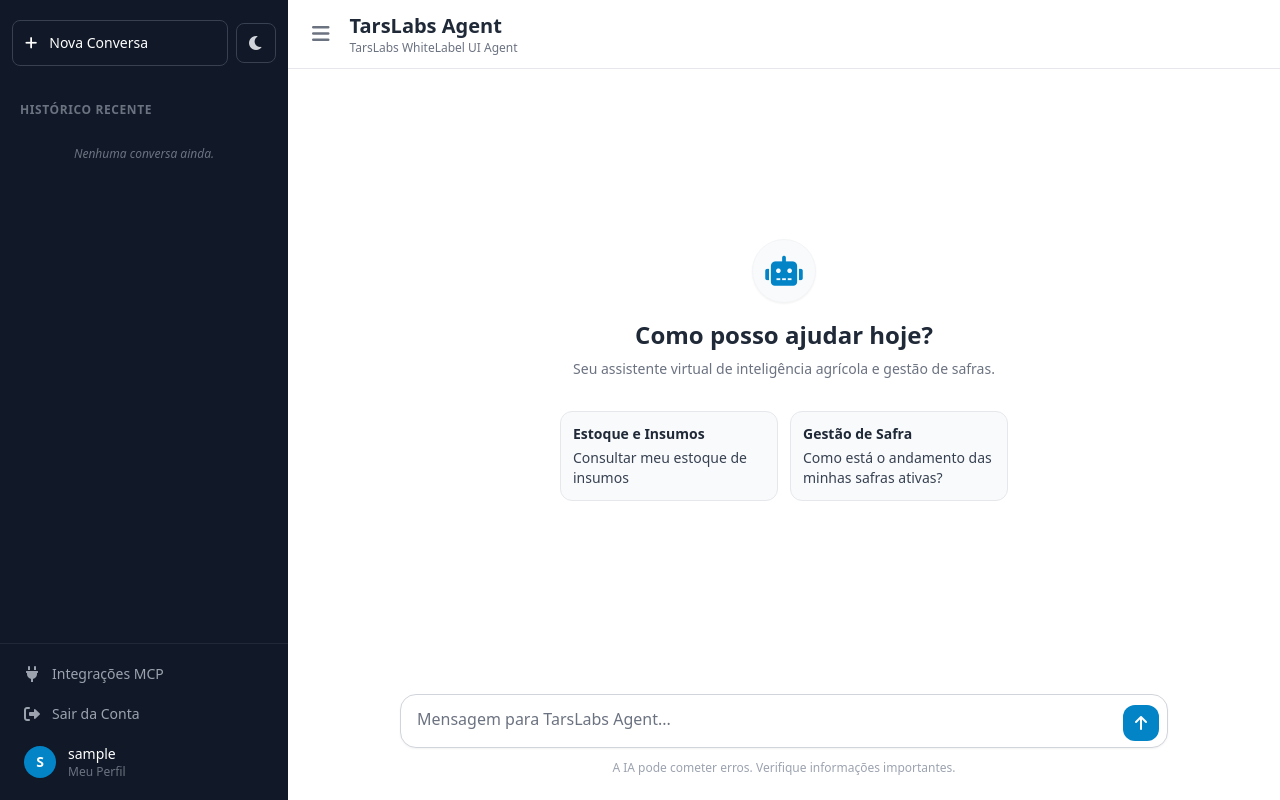
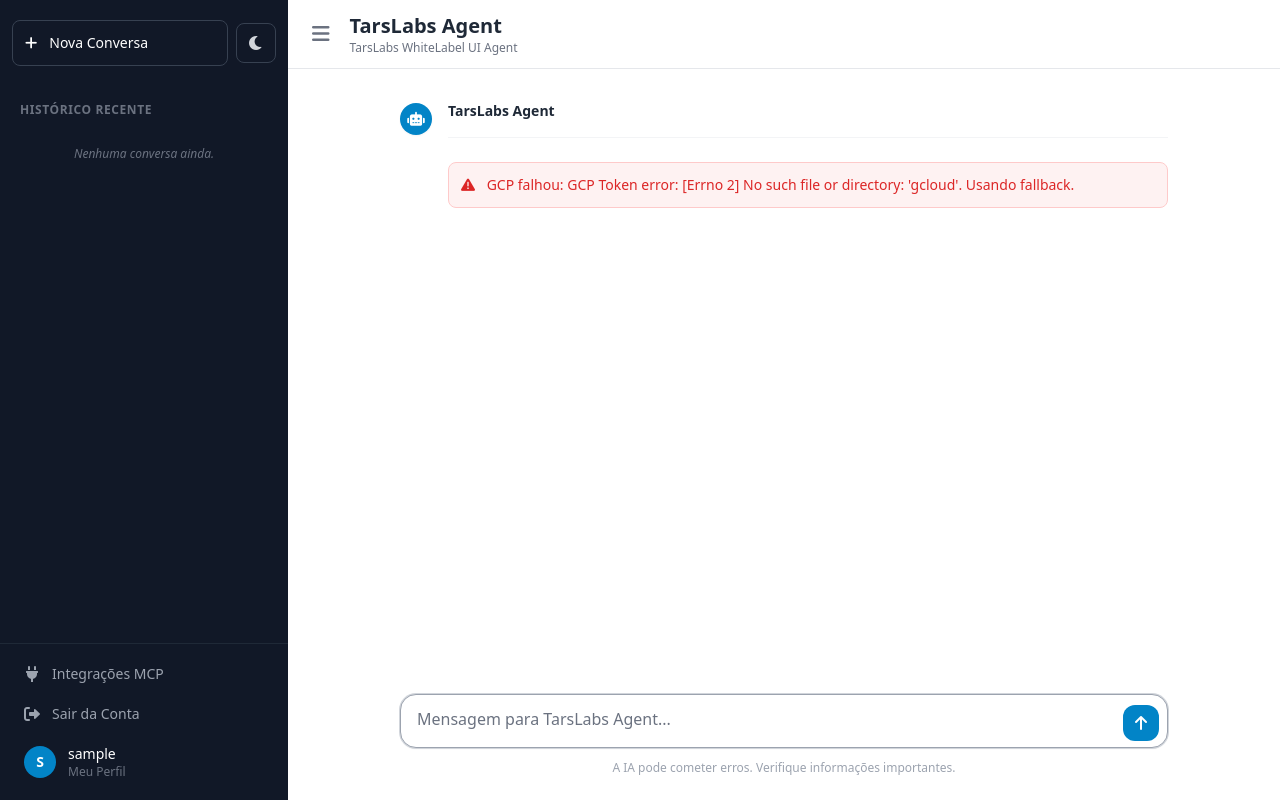
Before and after one commit to G45P4R82/django-ui-chat, a Django app: page / in a window 1280 px wide. Run offline with Django 4.2, Linux system fonts and the light colour scheme; the visitor is signed in with stand-in values (Sample User, id 1); data comes from the database, SQL or seed files in the repository; data that the repository does not hold is empty; some libraries are stand-ins or nearby versions.

Commit message:
feat(proactive): Auto-trigger AI report on new conversations
- Frontend auto-submits '__PROACTIVE_START__' on new empty chats
- Backend intercepts the command and generates an executive status report using active crops tool
- Replaced the welcome screen with an active 'Analyzing farm...' state
- Hide the proactive command bubble from the UI

```diff
--- a/chatbot/templates/chatbot/chatbot.html
+++ b/chatbot/templates/chatbot/chatbot.html
@@ -109,23 +109,12 @@
 
       <!-- Se for um chat novo (sem histórico) -->
       {% if not chats %}
-      <div class="flex flex-col items-center justify-center h-full max-w-md mx-auto text-center animate-fade-in-up">
+      <div class="welcome-screen flex flex-col items-center justify-center h-full max-w-md mx-auto text-center animate-fade-in-up">
         <div class="w-16 h-16 bg-gray-50 dark:bg-gray-700 rounded-full border border-gray-100 dark:border-gray-600 flex items-center justify-center text-brand-600 dark:text-brand-400 text-3xl mb-4 shadow-sm">
-          <i class="fa-solid fa-robot"></i>
+          <i class="fa-solid fa-robot fa-bounce"></i>
         </div>
-        <h3 class="text-2xl font-semibold text-gray-800 dark:text-gray-100 mb-2">Como posso ajudar hoje?</h3>
-        <p class="text-gray-500 dark:text-gray-400 text-sm mb-8">Seu assistente virtual de inteligência agrícola e gestão de safras.</p>
-
-        <div class="grid grid-cols-1 md:grid-cols-2 gap-3 w-full">
-          <button onclick="document.querySelector('.message-input').value='Consultar meu estoque de insumos'; document.querySelector('.message-input').focus();" class="text-left bg-gray-50 dark:bg-gray-700 hover:bg-gray-100 dark:hover:bg-gray-600 border border-gray-200 dark:border-gray-600 rounded-xl p-3 text-sm text-gray-700 dark:text-gray-200 transition-colors">
-            <span class="font-semibold block text-gray-800 dark:text-gray-100 mb-1">Estoque e Insumos</span>
-            Consultar meu estoque de insumos
-          </button>
-          <button onclick="document.querySelector('.message-input').value='Como está o andamento das minhas safras ativas?'; document.querySelector('.message-input').focus();" class="text-left bg-gray-50 dark:bg-gray-700 hover:bg-gray-100 dark:hover:bg-gray-600 border border-gray-200 dark:border-gray-600 rounded-xl p-3 text-sm text-gray-700 dark:text-gray-200 transition-colors">
-            <span class="font-semibold block text-gray-800 dark:text-gray-100 mb-1">Gestão de Safra</span>
-            Como está o andamento das minhas safras ativas?
-          </button>
-        </div>
+        <h3 class="text-xl font-semibold text-gray-800 dark:text-gray-100 mb-2">Iniciando sessão do TarsLabs Agent...</h3>
+        <p class="text-gray-500 dark:text-gray-400 text-sm mb-8">Consultando dados recentes e preparando seu resumo diário automático.</p>
       </div>
       {% endif %}
 
@@ -309,18 +298,21 @@
     messageInput.addEventListener('keydown', function(e) {
       if (e.key === 'Enter' && !e.shiftKey) {
         e.preventDefault();
-        messageForm.dispatchEvent(new Event('submit'));
+        messageForm.dispatchEvent(new Event('submit', { cancelable: true }));
       }
     });
 
     messageForm.addEventListener('submit', (event) => {
       event.preventDefault();
 
-      const message = messageInput.value.trim();
+      const rawMessage = messageInput.value;
+      const message = rawMessage.trim();
+      const isProactive = message === '__PROACTIVE_START__';
+
       if (message.length === 0) return;
 
-      // Remove welcome screen if it's the first message
-      const welcomeScreen = document.querySelector('.animate-fade-in-up');
+      // Remove welcome screen se houver (mas de forma suave)
+      const welcomeScreen = document.querySelector('.welcome-screen');
       if (welcomeScreen && welcomeScreen.parentElement === messagesList) {
         welcomeScreen.remove();
       }
@@ -330,15 +322,17 @@
       sendButton.disabled = true;
       sendButton.innerHTML = '<i class="fa-solid fa-circle-notch fa-spin text-sm"></i>';
 
+      if (!isProactive) {
           // 1. Add User Message
           const userMessageDiv = document.createElement('div');
-      userMessageDiv.className = 'flex justify-end w-full max-w-3xl mx-auto mb-6';
+          userMessageDiv.className = 'flex justify-end w-full max-w-3xl mx-auto mb-6 animate-fade-in-up';
           userMessageDiv.innerHTML = `
-        <div class="max-w-[85%] bg-gray-100 dark:bg-gray-700 text-gray-800 dark:text-gray-100 rounded-2xl px-5 py-3 border border-gray-200 dark:border-gray-600">
+            <div class="max-w-[85%] bg-gray-100 dark:bg-gray-700 text-gray-800 dark:text-gray-100 rounded-2xl px-5 py-3 border border-gray-200 dark:border-gray-600 shadow-sm">
               <div class="text-[15px] leading-relaxed break-words whitespace-pre-wrap">${message.replace(/</g, "&lt;").replace(/>/g, "&gt;")}</div>
             </div>
           `;
           messagesList.appendChild(userMessageDiv);
+      }
 
       // Reset input
       messageInput.value = '';
@@ -576,6 +570,13 @@
 
       processStream();
     });
+
+    // Auto-trigger proativo se for uma nova conversa
+    const isNewChat = {% if not chats %}true{% else %}false{% endif %};
+    if (isNewChat) {
+        messageInput.value = '__PROACTIVE_START__';
+        messageForm.dispatchEvent(new Event('submit', { cancelable: true }));
+    }
   });
 </script>
 
--- a/chatbot/views.py
+++ b/chatbot/views.py
@@ -328,7 +328,7 @@ def chatbot(request, conversation_id=None):
         chats = []
 
     if request.method == 'POST':
-        message = request.POST.get('message')
+        raw_message = request.POST.get('message')
         conv_id = request.POST.get('conversation_id')
 
         chat_history = []
@@ -357,6 +357,27 @@ def chatbot(request, conversation_id=None):
             "Se o retorno da ferramenta indicar sucesso, avise o produtor rural de forma natural que a operação foi registrada no sistema."
         )
 
+        db_message = raw_message
+        message_to_ai = raw_message
+
+        if raw_message == '__PROACTIVE_START__':
+            db_message = "Resumo Diário Automático"
+            has_mcp = request.user.mcp_connections.exists()
+            if has_mcp:
+                message_to_ai = (
+                    "AJA PROATIVAMENTE AGORA (Modo de Inicialização do App). "
+                    "1. Dê 'Bom dia/Boa tarde/Boa noite' para mim. "
+                    "2. CHAME IMEDIATAMENTE a ferramenta `mcp_consultar_safras_ativas` (injetando o tenant_id). "
+                    "3. Apresente um resumo rápido e empolgante sobre o status da minha fazenda. "
+                    "4. Finalize perguntando se quero registrar alguma atividade ou despesa hoje."
+                )
+            else:
+                message_to_ai = (
+                    "AJA PROATIVAMENTE AGORA (Modo de Inicialização do App). "
+                    "1. Dê 'Bom dia/Boa tarde/Boa noite' para mim. "
+                    "2. Diga que percebeu que eu ainda não conectei o sistema de gestão agrícola na aba 'Integrações MCP', e que você precisa disso para gerar os relatórios diários automáticos da minha fazenda."
+                )
+
         def stream_generator():
             # Send initial metadata so UI knows the conversation ID
             yield f"data: {json.dumps({'type': 'metadata', 'conversation_id': conversation.id, 'is_new': (conv_id is None)})}\n\n"
@@ -364,7 +385,7 @@ def chatbot(request, conversation_id=None):
             final_text = ""
             new_gcp_sid = gcp_sid
 
-            for chunk in AIProvider.generate_stream(message, system_prompt, chat_history, request.user.username, gcp_sid, list(request.user.mcp_connections.all())):
+            for chunk in AIProvider.generate_stream(message_to_ai, system_prompt, chat_history, request.user.username, gcp_sid, list(request.user.mcp_connections.all())):
                 if chunk["type"] == "done":
                     final_text = chunk["final_text"]
                     if chunk.get("session_id"):
@@ -385,7 +406,7 @@ def chatbot(request, conversation_id=None):
                 conversation.updated_at = timezone.now()
                 conversation.save()
 
-                Chat.objects.create(user=request.user, conversation=conversation, message=message, response=final_text)
+                Chat.objects.create(user=request.user, conversation=conversation, message=db_message, response=final_text)
 
             yield "data: [DONE]\n\n"
 
```
Lines whose indentation alone changed are shown as unchanged.
